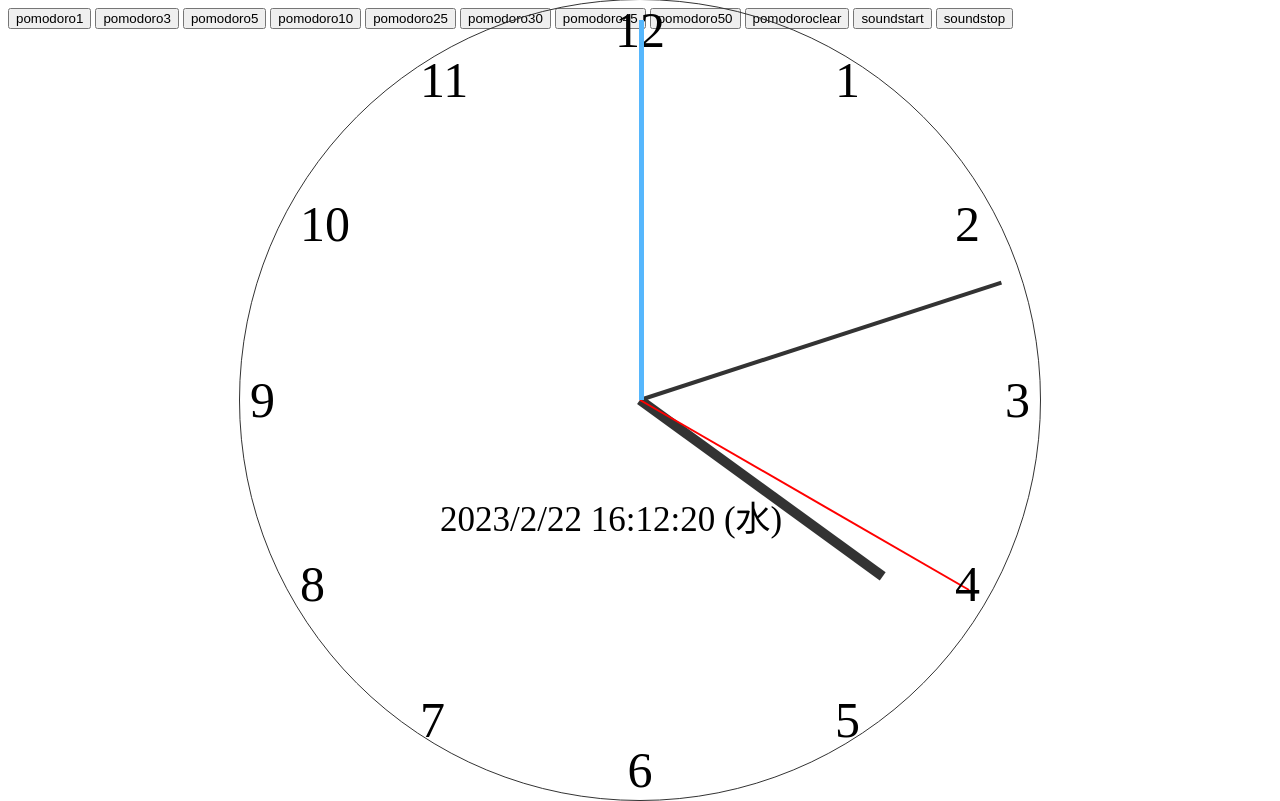
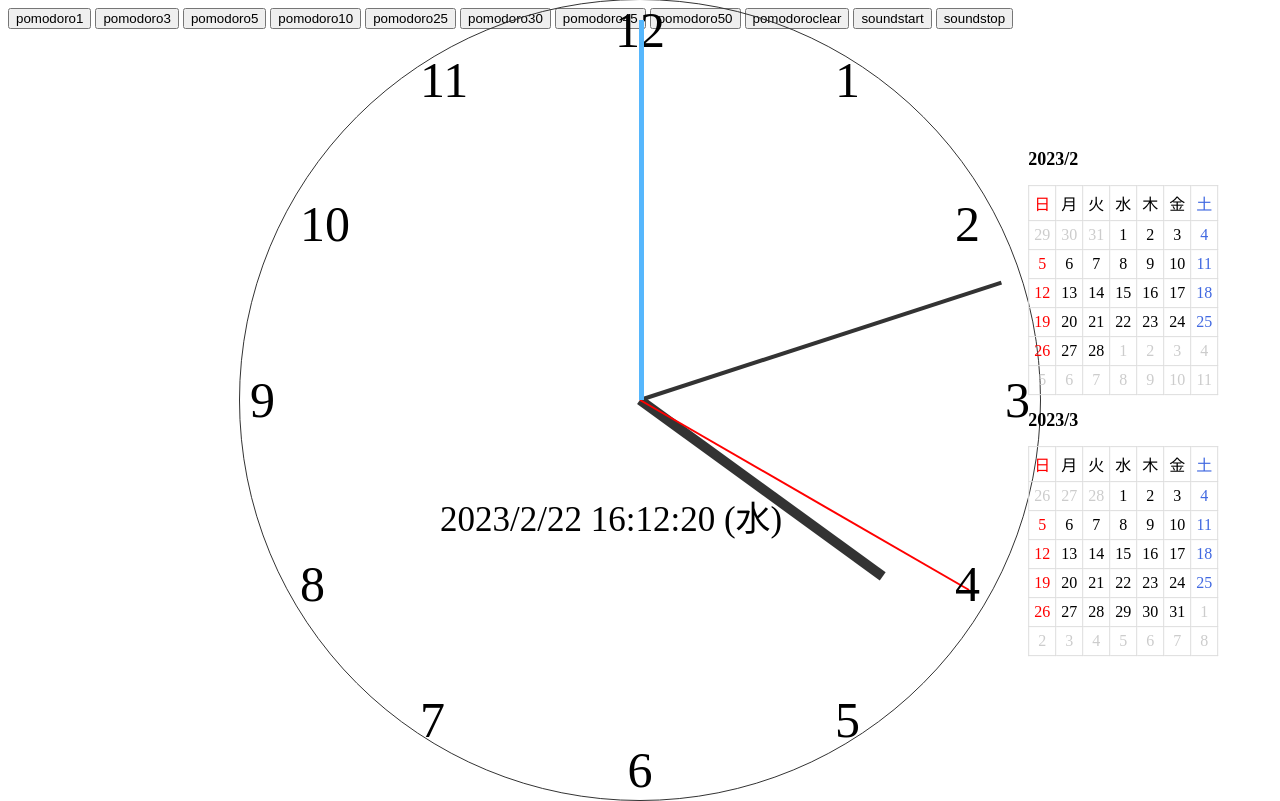
Before and after one commit to KOJI-YAMAMOTO-GitHub/clock, a plain HTML site: page index.html in a window 1280 px wide. Drawn offline with Linux system fonts and the light colour scheme.

Commit message:
Add files via upload

```diff
--- /dev/null
+++ b/css/calender.css
@@ -0,0 +1,30 @@
+section {
+    margin: 10px;
+}
+
+h1 {
+    font-size: 18px;
+}
+
+table {
+    border-spacing: 0;
+    border-collapse: collapse;
+}
+
+td {
+    border: 1px solid #ddd;
+    padding: 5px;
+    text-align: center;
+}
+
+td:first-child {
+    color: red;
+}
+
+td:last-child {
+    color: royalblue;
+}
+
+td.is-disabled {
+    color: #ccc;
+}
--- a/css/style.css
+++ b/css/style.css
@@ -22,6 +22,21 @@
   }
 }
 
+#calendar {
+  position: absolute;
+    /* display: flex;
+    flex-wrap: wrap; */
+  /* width: 800px;
+  height: 800px;
+  border: 1px solid #333;
+  border-radius: 50%; */
+  /* top: 20%;
+  left: 90%; */
+
+  top: 50%;
+  left: 50%;
+  transform: translate(180%, -50%);
+}
 .clock {
   position: absolute;
   width: 800px;
@@ -218,7 +233,40 @@
   transform: translate(-50%, -50%);
 }
 
+@media screen and (orientation: portrait) {
+  #calendar {
+    position: absolute;
+    display: flex;
+    flex-wrap: wrap;
+    top: 50%;
+    left: 50%;
+    transform: translate(-50%, 130%);
+  }
+}
+
+@media screen and (orientation: landscape) {
+  /* #calendar {
+    position: absolute;
+    display: flex;
+    flex-wrap: wrap;
+    top: 50%;
+    left: 50%;
+    transform: translate(120%, -50%);
+    zoom: 80%;
+  } */
+}
+
 @media screen and (max-height: 640px) {
+
+    #calendar {
+    position: absolute;
+    /* display: flex;
+    flex-wrap: wrap;   */
+    top: 50%;
+    left: 50%;
+    transform: translate(150%, -50%);
+    zoom: 60%;
+  }
 
   /* ウィンドウサイズが 640px 以下の場合有効 */
   .clock {
--- a/index.html
+++ b/index.html
@@ -4,7 +4,7 @@
 <head>
   <title>アナログ時計</title>
   <link type="text/css" rel="stylesheet" href="css/style.css" />
-
+  <link type="text/css" rel="stylesheet" href="css/calender.css" />
 </head>
 
 <body id="id">
@@ -41,6 +41,9 @@
   <button onclick="location.reload()">pomodoroclear</button>
   <button onclick="soundstart()">soundstart</button>
   <button onclick="soundstop()">soundstop</button>
+  <div id="calendar"></div>
+  <script type="text/javascript" src="js/calender.js"></script>
+
 </body>
 <!--
   Task
--- /dev/null
+++ b/js/calender.js
@@ -0,0 +1,67 @@
+const weeks = ['日', '月', '火', '水', '木', '金', '土']
+const date = new Date()
+const year = date.getFullYear()
+const month = date.getMonth() + 1
+const config = {
+    show: 2,
+}
+
+function showCalendar(year, month) {
+    for ( i = 0; i < config.show; i++) {
+        const calendarHtml = createCalendar(year, month)
+        const sec = document.createElement('section')
+        sec.innerHTML = calendarHtml
+        document.querySelector('#calendar').appendChild(sec)
+
+        month++
+        if (month > 12) {
+            year++
+            month = 1
+        }
+    }
+}
+
+function createCalendar(year, month) {
+    const startDate = new Date(year, month - 1, 1) // 月の最初の日を取得
+    const endDate = new Date(year, month,  0) // 月の最後の日を取得
+    const endDayCount = endDate.getDate() // 月の末日
+    const lastMonthEndDate = new Date(year, month - 1, 0) // 前月の最後の日の情報
+    const lastMonthendDayCount = lastMonthEndDate.getDate() // 前月の末日
+    const startDay = startDate.getDay() // 月の最初の日の曜日を取得
+    let dayCount = 1 // 日にちのカウント
+    let calendarHtml = '' // HTMLを組み立てる変数
+
+    calendarHtml += '<h1>' + year  + '/' + month + '</h1>'
+    calendarHtml += '<table>'
+
+    // 曜日の行を作成
+    for (let i = 0; i < weeks.length; i++) {
+        calendarHtml += '<td>' + weeks[i] + '</td>'
+    }
+
+    for (let w = 0; w < 6; w++) {
+        calendarHtml += '<tr>'
+
+        for (let d = 0; d < 7; d++) {
+            if (w == 0 && d < startDay) {
+                // 1行目で1日の曜日の前
+                let num = lastMonthendDayCount - startDay + d + 1
+                calendarHtml += '<td class="is-disabled">' + num + '</td>'
+            } else if (dayCount > endDayCount) {
+                // 末尾の日数を超えた
+                let num = dayCount - endDayCount
+                calendarHtml += '<td class="is-disabled">' + num + '</td>'
+                dayCount++
+            } else {
+                calendarHtml += '<td>' + dayCount + '</td>'
+                dayCount++
+            }
+        }
+        calendarHtml += '</tr>'
+    }
+    calendarHtml += '</table>'
+
+    return calendarHtml
+}
+
+showCalendar(year, month)
```
